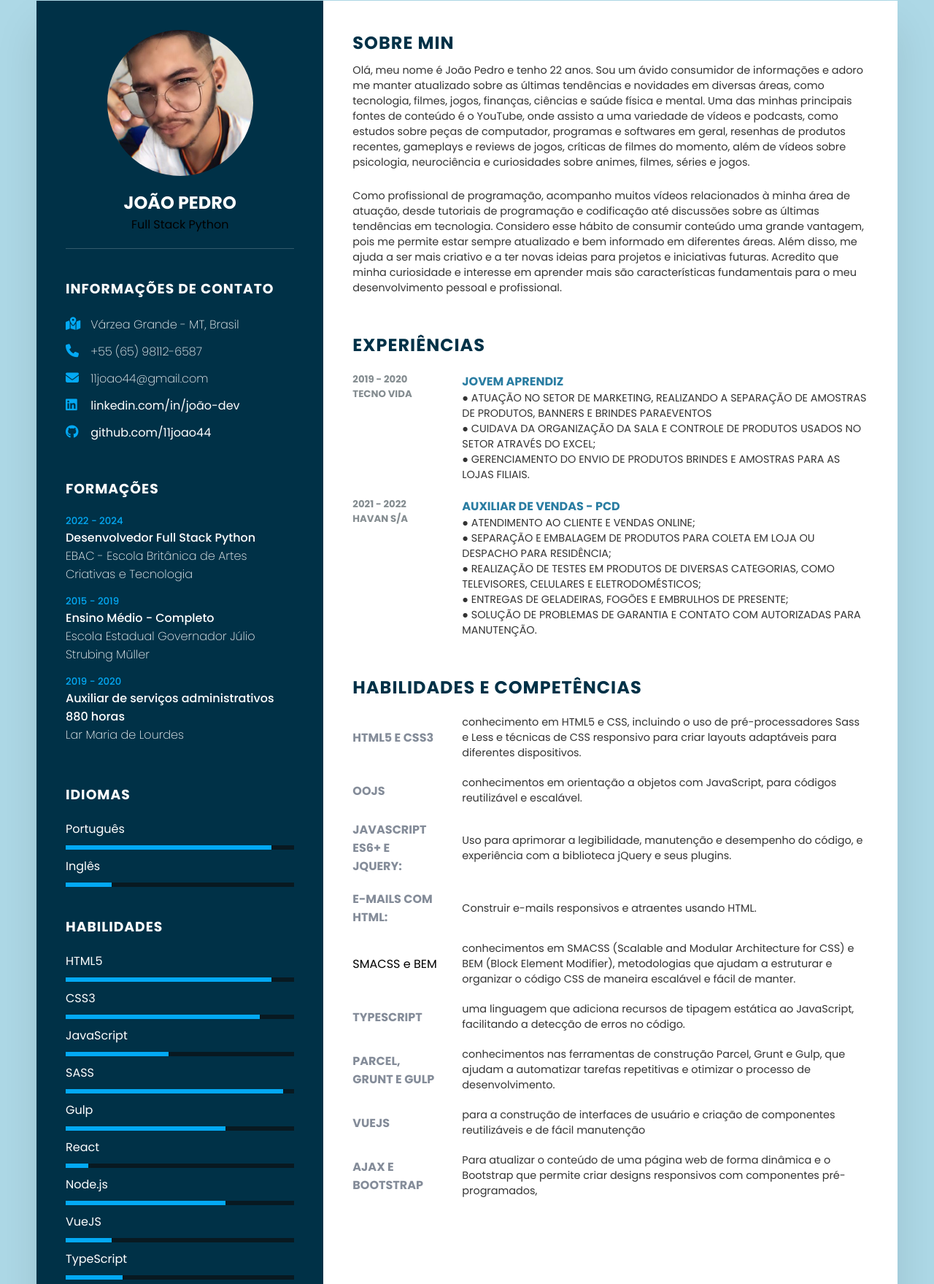
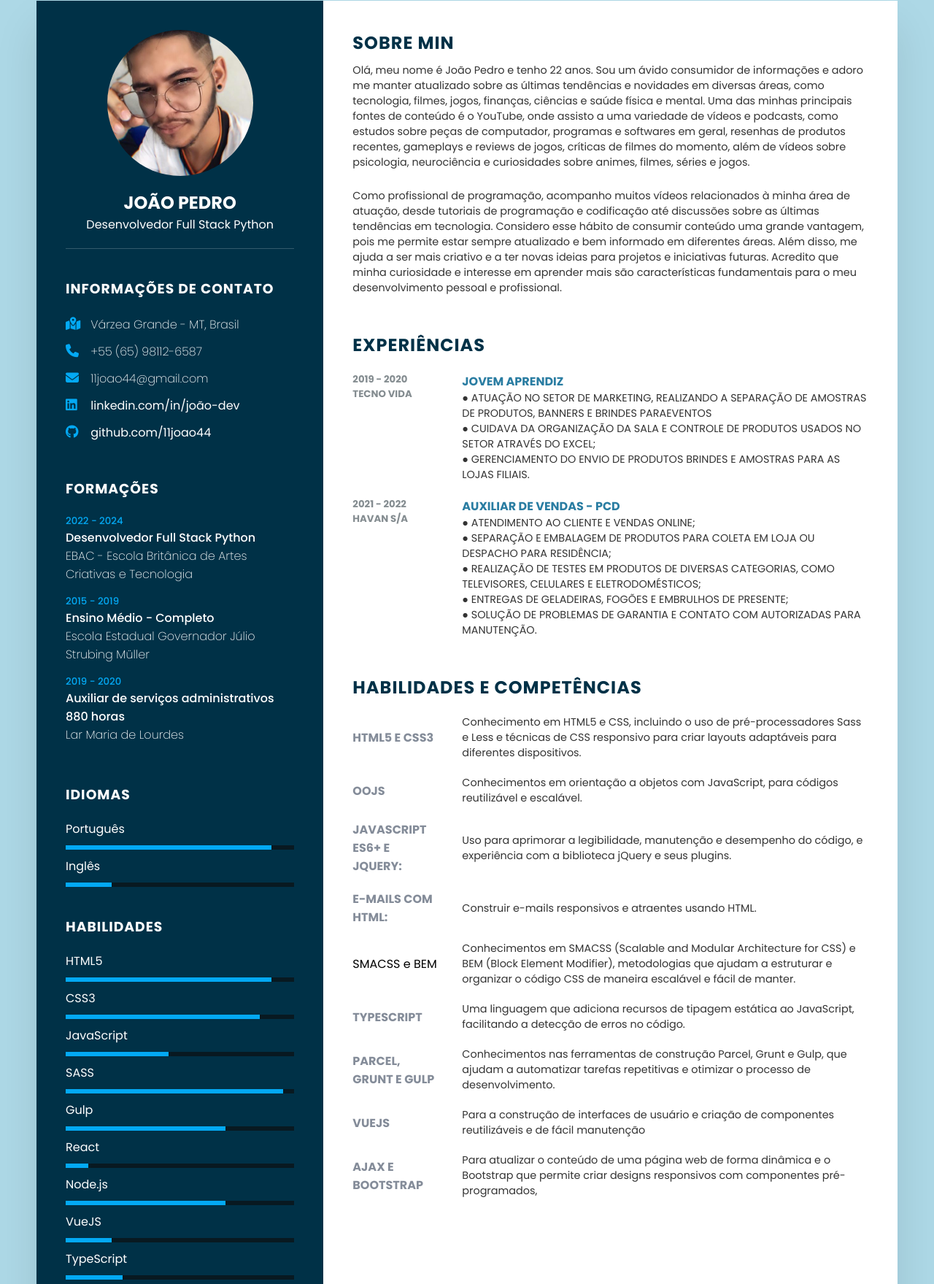
Before and after one commit to 11joao44/curriculo_web, a plain HTML site: page index.html in a window 1280 px wide. Shown: the part 49-1808 px from the top of the page at 73% size. Drawn offline with Linux system fonts and the light colour scheme.

Commit message:
Commit initial

```diff
--- a/index.html
+++ b/index.html
@@ -8,6 +8,7 @@
     <link rel="preconnect" href="https://fonts.googleapis.com">
     <link rel="preconnect" href="https://fonts.gstatic.com" crossorigin>
     <link href="https://fonts.googleapis.com/css2?family=Poppins:wght@200;400;500;700&display=swap" rel="stylesheet">
+    <link rel="shortcut icon" href="./joao-favicon.png" type="image/x-icon">
     <link rel="stylesheet" href="style.css">
     <title>Curriculo web</title>
 </head>
@@ -19,7 +20,7 @@
                 <div class="imgBx">
                     <img src="perfil.jpeg" alt="imagem de perfil">
                 </div>
-                <h2>João Pedro</h2><span>Full Stack Python</span>
+                <h2>João Pedro</h2><span>Desenvolvedor Full Stack Python</span>
             </div>
 
             <div class="contact">
@@ -39,11 +40,11 @@
                     </li>
                     <li>
                         <span class="icon"><i class="fa-brands fa-linkedin"></i></span>
-                        <span class="text"><a class="link" href="https://www.linkedin.com/in/joão-dev/" target="_blank">linkedin.com/in/joão-dev</a></span>
+                        <span class="text"><a class="link" href="https://www.linkedin.com/in/joão-dev/" target="_blank" rel="noopener noreferrer">linkedin.com/in/joão-dev</a></span>
                     </li>
                     <li>
                         <span class="icon"><i class="fa-brands fa-github"></i></span>
-                        <span class="text"><a class="link" href="https://github.com/11joao44" target="_blank">github.com/11joao44</a></span>
+                        <span class="text"><a class="link" href="https://github.com/11joao44" target="_blank" rel="noopener noreferrer">github.com/11joao44</a></span>
                     </li>
                 </ul>
             </div>
@@ -225,14 +226,14 @@
                 <div class="box">
                     <h4>HTML5 e CSS3</h4>
                     <p>
-                        conhecimento em HTML5 e CSS, incluindo o uso de pré-processadores Sass e Less e técnicas
+                        Conhecimento em HTML5 e CSS, incluindo o uso de pré-processadores Sass e Less e técnicas
                         de CSS responsivo para criar layouts adaptáveis para diferentes dispositivos.
                     </p>
                 </div>
                 <div class="box">
                     <h4>OOJS</h4>
                     <p>
-                        conhecimentos em orientação a objetos com JavaScript, para códigos
+                        Conhecimentos em orientação a objetos com JavaScript, para códigos
                         reutilizável e escalável.
                     </p>
                 </div>
@@ -252,7 +253,7 @@
                 <div class="box">
                     <span>SMACSS e BEM</span>
                     <p>
-                        conhecimentos em SMACSS (Scalable and Modular Architecture for CSS) e BEM (Block
+                        Conhecimentos em SMACSS (Scalable and Modular Architecture for CSS) e BEM (Block
                         Element Modifier), metodologias que ajudam a estruturar e organizar o código CSS de maneira escalável e fácil
                         de manter.
                     </p>
@@ -260,21 +261,21 @@
                 <div class="box">
                     <h4>TypeScript</h4>
                     <p>
-                        uma linguagem que adiciona recursos de tipagem estática ao JavaScript, facilitando a detecção de
+                        Uma linguagem que adiciona recursos de tipagem estática ao JavaScript, facilitando a detecção de
                         erros no código.
                     </p>
                 </div>
                 <div class="box">
                     <h4>Parcel, Grunt e Gulp</h4>
                     <p>
-                        conhecimentos nas ferramentas de construção Parcel, Grunt e Gulp, que ajudam a
+                        Conhecimentos nas ferramentas de construção Parcel, Grunt e Gulp, que ajudam a
                         automatizar tarefas repetitivas e otimizar o processo de desenvolvimento.
                     </p>
                 </div>
                 <div class="box">
                     <h4>VueJS</h4>
                     <p>
-                        para a construção de interfaces de usuário e criação de componentes reutilizáveis e de fácil manutenção
+                        Para a construção de interfaces de usuário e criação de componentes reutilizáveis e de fácil manutenção
                     </p>
                 </div>
                 <div class="box">
--- a/style.css
+++ b/style.css
@@ -38,6 +38,10 @@ body {
     align-items: center;
     padding-bottom: 20px;
     border-bottom: 1px solid rgba(255, 255, 255, 0.2);
+}
+
+.profile_text span {
+    color: #fff;
 }
 
 .profile_text .imgBx {
```
Also changed, not shown: joao-favicon.png (added).
